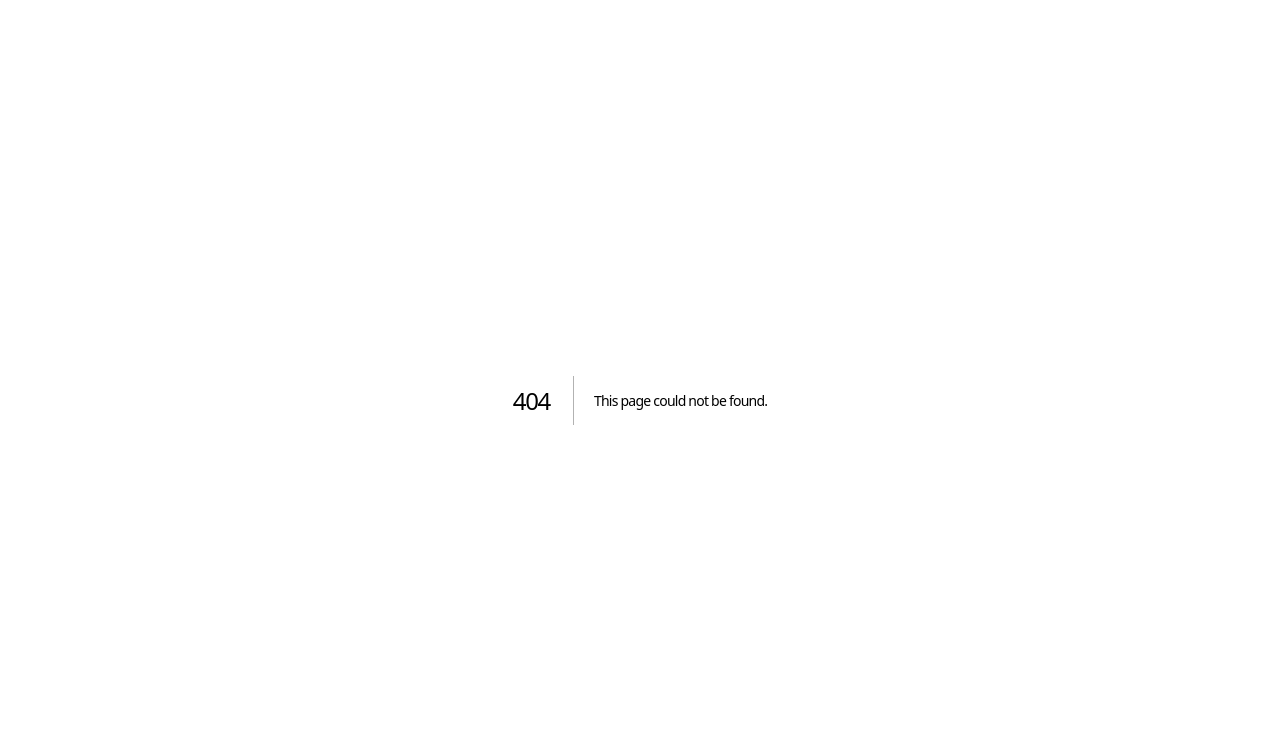
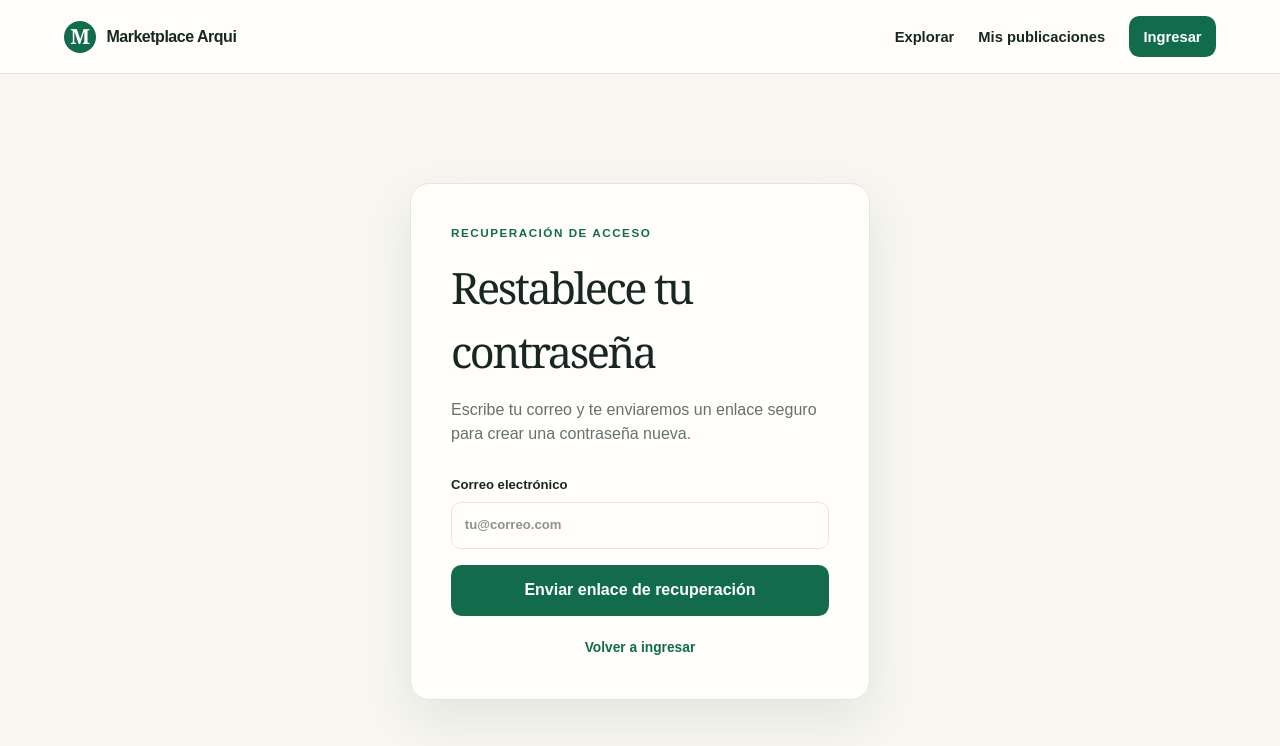
Before and after one commit to adriels27/Marketplace-Arquitectura, a Next.js app: page /recuperar-contrasena in a window 1280 px wide. Before the commit this address had no page. Shown: the top 746 px of the page. Built offline with nearby package versions, Linux system fonts and the light colour scheme.

Commit message:
Agrega recuperación de contraseña

```diff
--- a/app/auth/callback/route.ts
+++ b/app/auth/callback/route.ts
@@ -5,6 +5,7 @@ export async function GET(request: NextRequest) {
   const requestUrl = new URL(request.url);
   const code = requestUrl.searchParams.get("code");
   const next = requestUrl.searchParams.get("next") ?? "/panel";
+  const isPasswordRecovery = next === "/restablecer-contrasena";
 
   if (code) {
     const supabase = await createClient();
@@ -13,7 +14,7 @@ export async function GET(request: NextRequest) {
     const userId = claimsData?.claims?.sub;
     if (userId) {
       const { data: profile } = await supabase.from("profiles").select("role").eq("id", userId).maybeSingle();
-      if (profile?.role === "admin") {
+      if (profile?.role === "admin" && !isPasswordRecovery) {
         return NextResponse.redirect(new URL("/administracion/usuarios", requestUrl.origin));
       }
     }
--- /dev/null
+++ b/app/recuperar-contrasena/page.tsx
@@ -0,0 +1,7 @@
+import Link from "next/link";
+import { PasswordRecoveryRequestForm } from "@/components/password-recovery-request-form";
+import { SiteHeader } from "@/components/site-header";
+
+export default function PasswordRecoveryPage() {
+  return <><SiteHeader /><main className="access-page"><section className="access-card"><p className="eyebrow">Recuperación de acceso</p><h1>Restablece tu contraseña</h1><p>Escribe tu correo y te enviaremos un enlace seguro para crear una contraseña nueva.</p><PasswordRecoveryRequestForm /><p className="access-footer"><Link href="/acceder">Volver a ingresar</Link></p></section></main></>;
+}
--- /dev/null
+++ b/app/restablecer-contrasena/page.tsx
@@ -0,0 +1,6 @@
+import { NewPasswordForm } from "@/components/new-password-form";
+import { SiteHeader } from "@/components/site-header";
+
+export default function NewPasswordPage() {
+  return <><SiteHeader /><main className="access-page"><section className="access-card"><p className="eyebrow">Nueva contraseña</p><h1>Elige una contraseña nueva</h1><p>Usa al menos 8 caracteres y no compartas tu contraseña con nadie.</p><NewPasswordForm /></section></main></>;
+}
--- a/components/auth-form.tsx
+++ b/components/auth-form.tsx
@@ -1,6 +1,7 @@
 "use client";
 
 import { type FormEvent, useState } from "react";
+import Link from "next/link";
 import { useRouter } from "next/navigation";
 import { createClient } from "@/lib/supabase/client";
 
@@ -67,6 +68,7 @@ export function AuthForm() {
       <label>Contraseña<input required minLength={8} name="password" type="password" placeholder="Mínimo 8 caracteres" autoComplete={isSignup ? "new-password" : "current-password"} /></label>
       <button className="button full-button" disabled={loading} type="submit">{loading ? "Procesando..." : isSignup ? "Crear cuenta" : "Ingresar"}</button>
       {message && <p className="form-message" role="status">{message}</p>}
+      {!isSignup && <p className="access-footer"><Link href="/recuperar-contrasena">¿Olvidaste tu contraseña?</Link></p>}
       <p className="access-footer">
         {isSignup ? "¿Ya tienes cuenta?" : "¿Aún no tienes cuenta?"}{" "}
         <button className="text-button" onClick={() => { setMode(isSignup ? "signin" : "signup"); setMessage(null); }} type="button">
--- /dev/null
+++ b/components/new-password-form.tsx
@@ -0,0 +1,45 @@
+"use client";
+
+import Link from "next/link";
+import { type FormEvent, useEffect, useState } from "react";
+import { createClient } from "@/lib/supabase/client";
+
+export function NewPasswordForm() {
+  const [message, setMessage] = useState<string | null>(null);
+  const [loading, setLoading] = useState(true);
+  const [validRecovery, setValidRecovery] = useState(false);
+  const [completed, setCompleted] = useState(false);
+
+  useEffect(() => {
+    async function verifyRecovery() {
+      const { data } = await createClient().auth.getUser();
+      setValidRecovery(Boolean(data.user));
+      setLoading(false);
+    }
+    void verifyRecovery();
+  }, []);
+
+  async function updatePassword(event: FormEvent<HTMLFormElement>) {
+    event.preventDefault(); setMessage(null); setLoading(true);
+    const form = new FormData(event.currentTarget);
+    const password = String(form.get("password") ?? "");
+    const confirmation = String(form.get("confirmation") ?? "");
+    if (password.length < 8) { setMessage("La contraseña debe tener al menos 8 caracteres."); setLoading(false); return; }
+    if (password !== confirmation) { setMessage("Las contraseñas no coinciden."); setLoading(false); return; }
+    const supabase = createClient();
+    const { error } = await supabase.auth.updateUser({ password });
+    if (error) setMessage(error.message);
+    else {
+      await supabase.auth.signOut();
+      setValidRecovery(false);
+      setCompleted(true);
+      setMessage("Contraseña actualizada. Ya puedes ingresar con tu nueva contraseña.");
+    }
+    setLoading(false);
+  }
+
+  if (loading) return <p className="form-help">Validando el enlace de recuperación...</p>;
+  if (completed) return <><p className="form-message" role="status">{message}</p><p className="access-footer"><Link href="/acceder">Ingresar ahora</Link></p></>;
+  if (!validRecovery) return <><p className="form-message">Este enlace no es válido o ya venció. Solicita uno nuevo.</p><p className="access-footer"><Link href="/recuperar-contrasena">Solicitar otro enlace</Link></p></>;
+  return <form onSubmit={updatePassword}><label>Nueva contraseña<input autoComplete="new-password" minLength={8} name="password" required type="password" /></label><label>Confirma la nueva contraseña<input autoComplete="new-password" minLength={8} name="confirmation" required type="password" /></label><button className="button full-button" disabled={loading} type="submit">Guardar nueva contraseña</button>{message && <p className="form-message" role="status">{message}</p>}<p className="access-footer"><Link href="/acceder">Volver a ingresar</Link></p></form>;
+}
--- /dev/null
+++ b/components/password-recovery-request-form.tsx
@@ -0,0 +1,22 @@
+"use client";
+
+import { type FormEvent, useState } from "react";
+import { createClient } from "@/lib/supabase/client";
+
+export function PasswordRecoveryRequestForm() {
+  const [message, setMessage] = useState<string | null>(null);
+  const [loading, setLoading] = useState(false);
+
+  async function requestRecovery(event: FormEvent<HTMLFormElement>) {
+    event.preventDefault();
+    setLoading(true); setMessage(null);
+    const email = String(new FormData(event.currentTarget).get("email") ?? "").trim();
+    const { error } = await createClient().auth.resetPasswordForEmail(email, {
+      redirectTo: `${window.location.origin}/auth/callback?next=/restablecer-contrasena`,
+    });
+    setMessage(error ? error.message : "Si existe una cuenta con este correo, recibirás un enlace para restablecer tu contraseña.");
+    setLoading(false);
+  }
+
+  return <form onSubmit={requestRecovery}><label>Correo electrónico<input autoComplete="email" name="email" placeholder="tu@correo.com" required type="email" /></label><button className="button full-button" disabled={loading} type="submit">{loading ? "Enviando..." : "Enviar enlace de recuperación"}</button>{message && <p className="form-message" role="status">{message}</p>}</form>;
+}
```
